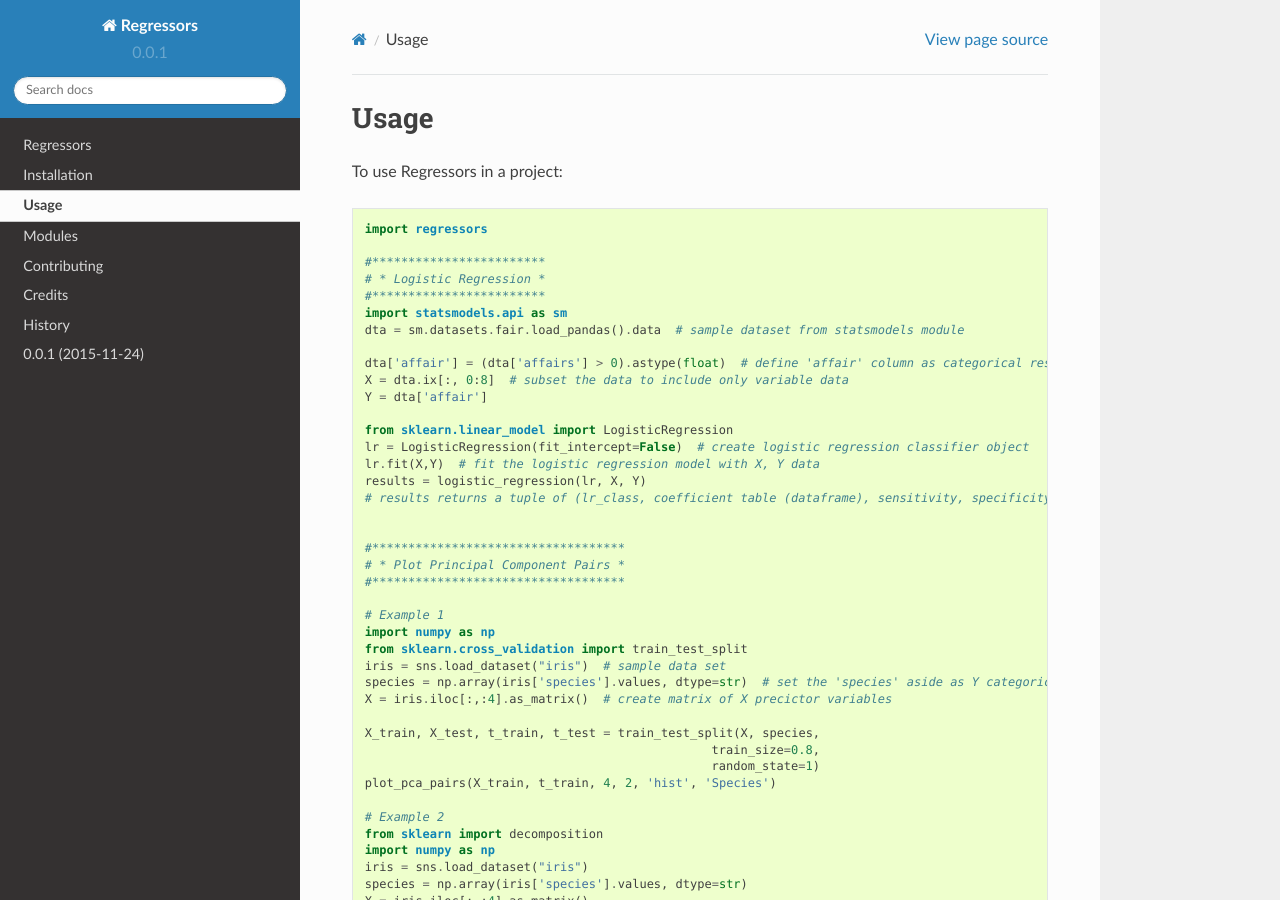
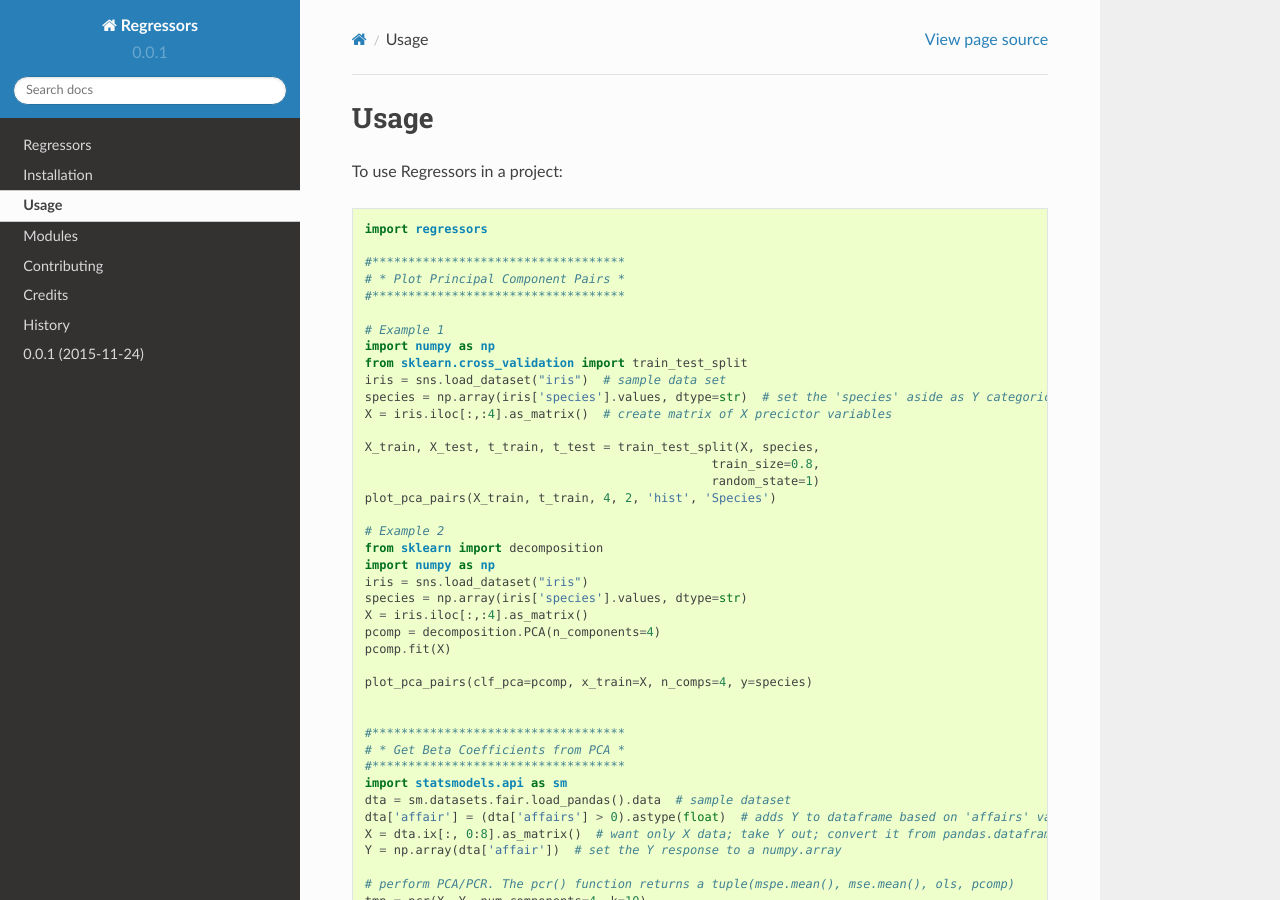
Before and after one commit to nsh87/regressors, a Sphinx documentation site: the page built from docs/usage.rst, in a window 1280 px wide and 900 px high. Built offline with Sphinx 7.4.7 and the Read the Docs theme 2.0.0, drawn with Linux system fonts in a browser that asks for light colours; formulas are drawn with MathJax 3.

Commit message:
Remove documentation of LogisticRegression function temporarily - That function has been temporarily removed so it can be verified   later. Include its docs when it is added.

```diff
--- a/docs/usage.rst
+++ b/docs/usage.rst
@@ -5,23 +5,6 @@ Usage
 To use Regressors in a project::
 
     import regressors
-
-    #************************
-    # * Logistic Regression *
-    #************************
-    import statsmodels.api as sm
-    dta = sm.datasets.fair.load_pandas().data  # sample dataset from statsmodels module
-
-    dta['affair'] = (dta['affairs'] > 0).astype(float)  # define 'affair' column as categorical response; 1's and 0's
-    X = dta.ix[:, 0:8]  # subset the data to include only variable data
-    Y = dta['affair']
-
-    from sklearn.linear_model import LogisticRegression
-    lr = LogisticRegression(fit_intercept=False)  # create logistic regression classifier object
-    lr.fit(X,Y)  # fit the logistic regression model with X, Y data
-    results = logistic_regression(lr, X, Y)
-    # results returns a tuple of (lr_class, coefficient table (dataframe), sensitivity, specificity, and precision)
-
 
     #***********************************
     # * Plot Principal Component Pairs *
```
